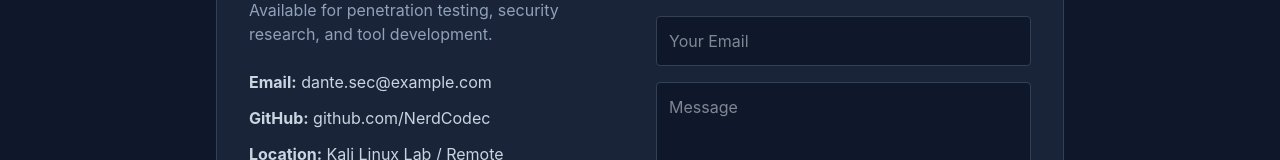
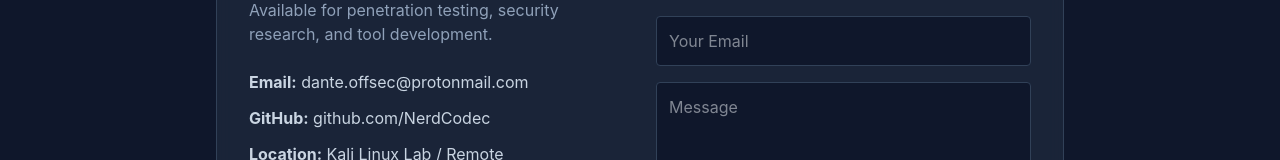
Before and after one commit to NerdCodec/MePortfolio, a React (Vite) app: page /contact in a window 1280 px wide. Shown: the part 307-467 px from the top of the page. Built offline with nearby package versions, Linux system fonts and the light colour scheme.

Commit message:
Update contact email to ProtonMail address

```diff
--- a/src/pages/Contact.jsx
+++ b/src/pages/Contact.jsx
@@ -9,7 +9,7 @@ export default function Contact() {
           <h2 className="text-2xl font-bold text-slate-100">Get In Touch</h2>
           <p className="text-slate-400">Available for penetration testing, security research, and tool development.</p>
           <div className="space-y-3 pt-2">
-            <p className="text-slate-300"><strong>Email:</strong> dante.sec@example.com</p>
+            <p className="text-slate-300"><strong>Email:</strong> dante.offsec@protonmail.com</p>
             <p className="text-slate-300"><strong>GitHub:</strong> github.com/NerdCodec</p>
             <p className="text-slate-300"><strong>Location:</strong> Kali Linux Lab / Remote</p>
           </div>
```
